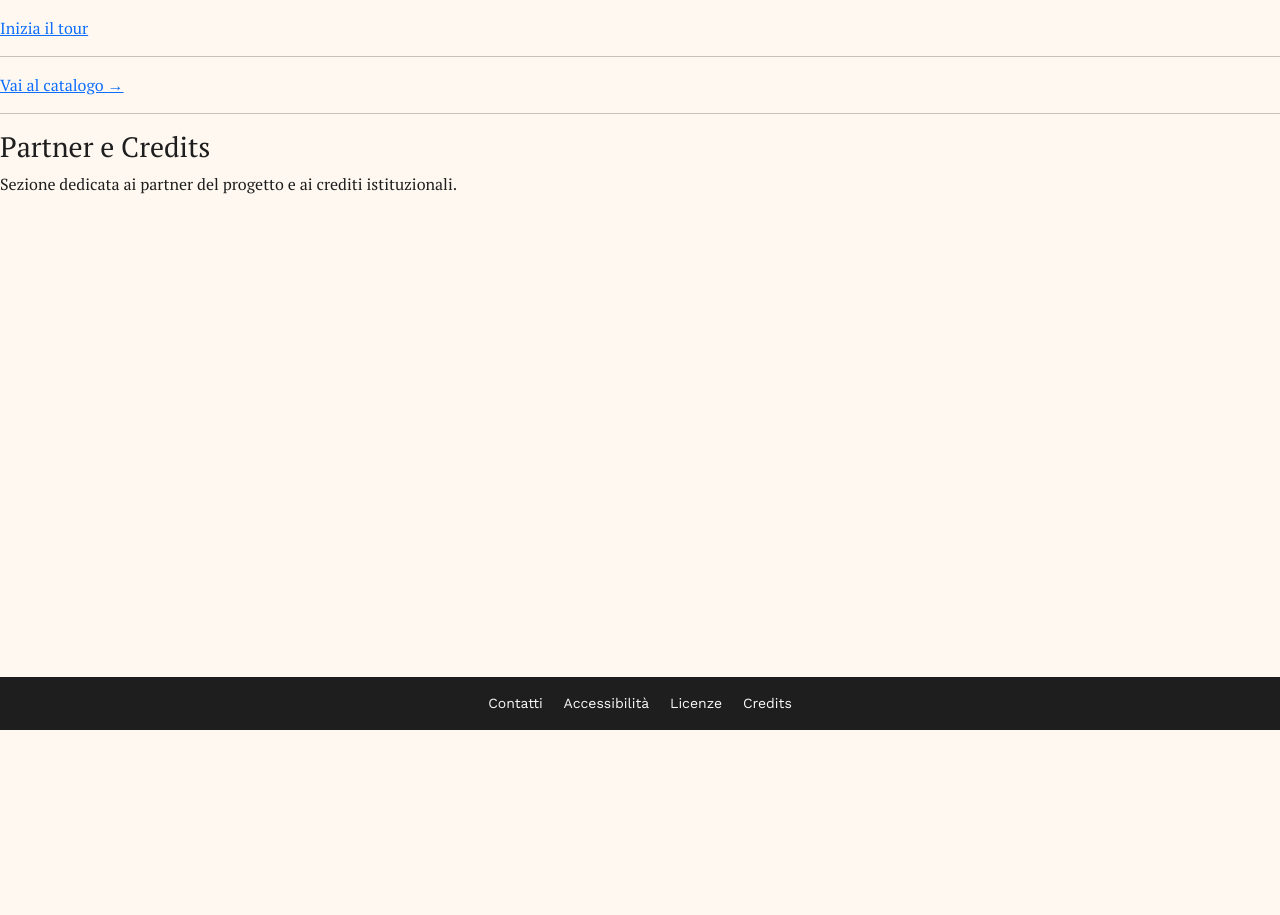
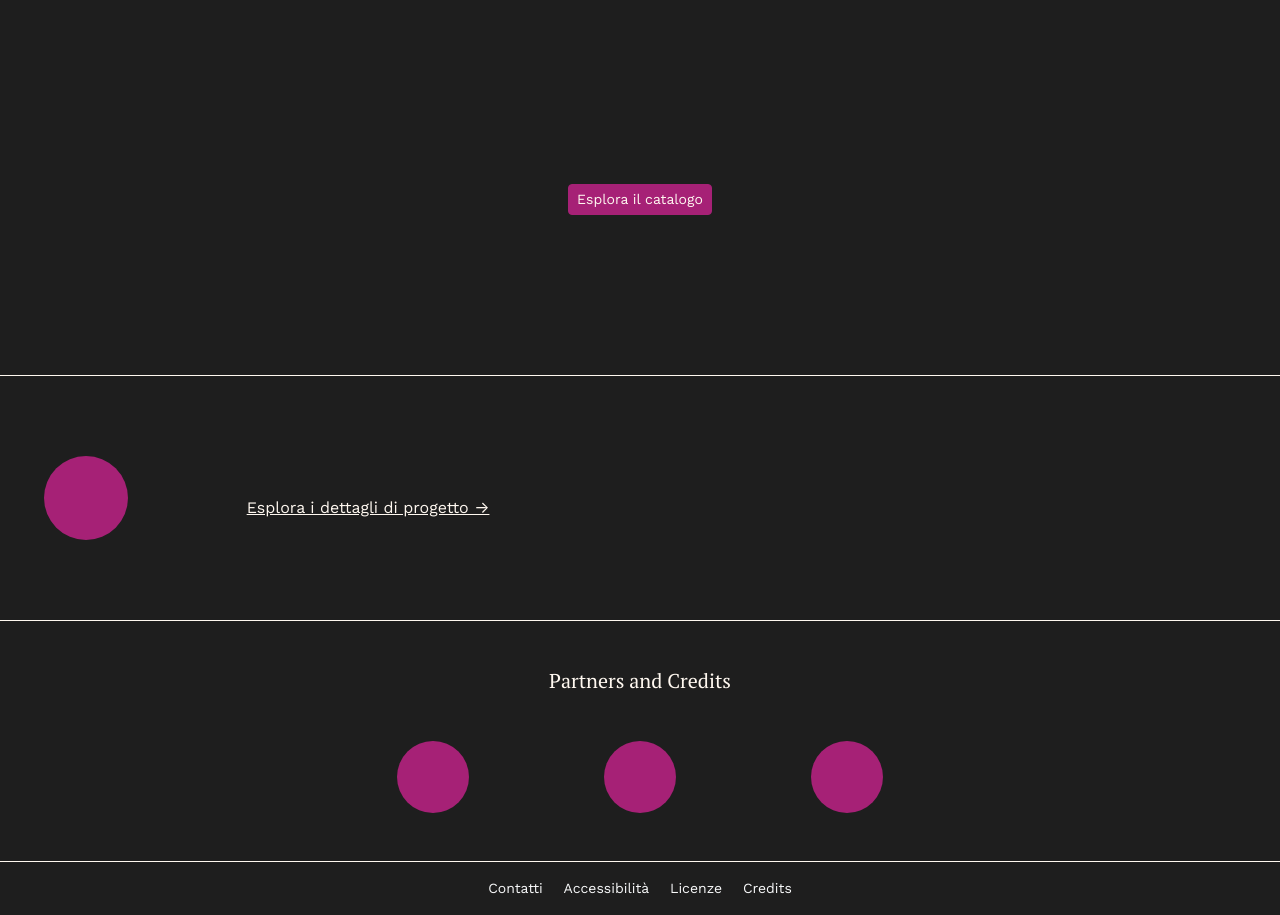
Before and after one commit to dharc-org/changes-spoke4-portal, a Flask app: template app/templates/collection_home.html in a window 1280 px wide. Shown: the part 70-985 px from the top of the page. Before the commit the page ends 800 px from the top, so only its background shows below. Run offline with Flask 3, Linux system fonts and the light colour scheme; the template is opened without the code that fills it, so the values that code supplies are empty; some libraries are stand-ins or nearby versions.

Commit message:
refactor: collection homepage layout

```diff
--- a/app/static/css/style.css
+++ b/app/static/css/style.css
@@ -26,6 +26,34 @@ body {
     font-family: var(--font-base);
     background-color: var(--bs-body-bg);
     color: var(--bs-body-color);
+}
+
+/* Utility: link colored with secondary (for dark backgrounds) */
+.link-on-dark,
+.link-on-dark:hover,
+.link-on-dark:focus {
+    color: var(--color-secondary) !important;
+    text-decoration-color: var(--color-secondary);
+}
+
+/* Collection page theming (dark sections with secondary-colored text and dividers) */
+.collection-hero,
+.band,
+.credits {
+    color: var(--color-secondary);
+}
+
+.collection-hero .border-top,
+.collection-hero .border-bottom,
+.band {
+    border-color: var(--color-secondary) !important;
+}
+
+.band h3,
+.credits h3,
+.collection-hero h1,
+.collection-hero p {
+    color: var(--color-secondary);
 }
 
 /* Header nav hover underline in accent color */
--- a/app/templates/collection_home.html
+++ b/app/templates/collection_home.html
@@ -1,42 +1,105 @@
 {% extends 'base.html' %}
 
+{% block title %}{{ collection.display_title or collection.header_title }}{% endblock %}
+
 {% block content %}
-<div class='collection-home'>
+<style>
+    /* Page-scoped styles for the collection home */
+    .collection-hero {
+        padding: 10rem 2rem;
+        background-color: var(--bs-dark);
+        color: var(--color-secondary);
+    }
 
-    <!-- Header section -->
-    <section class='collection-header'>
-        <div class='header-content'>
-            <h2>{{ collection.header_title }}</h2>
-            <p class='subtitle'>{{ collection.header_subtitle }}</p>
-            <a href='{{ collection.overview_link }}' class='button'>
-                {{ gettext('Inizia il tour') }}
+    .btn-accent {
+        --bs-btn-bg: var(--color-accent);
+        --bs-btn-border-color: var(--color-accent);
+        --bs-btn-hover-bg: #bc2787;
+        /* slightly lighter */
+        --bs-btn-hover-border-color: #bc2787;
+        --bs-btn-color: var(--color-secondary);
+    }
+
+    .decor-circle {
+        width: 84px;
+        height: 84px;
+        border-radius: 50%;
+        background-color: var(--color-accent);
+    }
+
+    .band {
+        padding: 5rem 2rem;
+        border-top: 1px solid var(--color-secondary);
+        border-bottom: 1px solid var(--color-secondary);
+        background-color: var(--bs-dark);
+        color: var(--color-secondary);
+    }
+
+    .band h3 {
+        color: var(--color-secondary);
+    }
+
+    .credits {
+        padding: 5rem 2rem;
+        border-bottom: 1px solid var(--color-secondary);
+    }
+
+    .credits .decor-circle {
+        width: 72px;
+        height: 72px;
+    }
+</style>
+
+<!-- Hero -->
+<section class="collection-hero text-center font-sans">
+    <div class="container-xxl">
+        <h3 class="display-6 mb-4">{{ collection.header_title }}</h3>
+        <p class="mx-auto mb-4" style="max-width: 56ch;">
+            {{ collection.header_subtitle }}
+        </p>
+        <a href="{{ collection.catalogue_link }}" class="btn btn-accent btn-sm">
+            {{ gettext('Esplora il catalogo') }}
         </a>
     </div>
+
 </section>
-    <hr>
-    <!-- Description Section -->
-    <section class='collection-description'>
-        <div class='text-block'>
-            <h3>{{ collection.description_title }}</h3>
+
+<!-- Description band -->
+<section class="band">
+    <div class="container-xxl">
+        <div class="row align-items-start gy-4">
+            <div class="col-12 col-md-3 col-lg-2 d-flex justify-content-center justify-content-md-start">
+                <div class="decor-circle"></div>
+            </div>
+            <div class="col-12 col-md-9 col-lg-7">
+                <h3 class="h4 mb-3">{{ collection.description_title }}</h3>
                 {% for paragraph in collection.description_text %}
-            <p>{{ paragraph }}</p>
+                <p class="mb-3 font-sans">{{ paragraph }}</p>
                 {% endfor %}
-            <a href='{{ collection.catalogue_link }}' class='link'>
-                {{ gettext('Vai al catalogo') }} →
+                <a class="mt-4 d-inline-block font-sans link-on-dark link-underline-opacity-0 link-underline-opacity-75-hover"
+                    href="{{ collection.overview_link }}">
+                    {{ gettext('Esplora i dettagli di progetto') }} →
                 </a>
             </div>
-    </section>
-    <hr>
-
-    <!-- Partners / Credits Section -->
-    <section class='collection-credits'>
-        <h3>{{ gettext('Partner e Credits') }}</h3>
-        <p>{{ gettext('Sezione dedicata ai partner del progetto e ai crediti istituzionali.') }}</p>
-        <div class='credits-circles'>
-            <div class='circle'></div>
-            <div class='circle'></div>
-            <div class='circle'></div>
+        </div>
     </div>
 </section>
+
+<!-- Partners / Credits -->
+<section class="py-5 credits" style="background-color: var(--bs-dark); color: var(--color-secondary);">
+    <div class="container-xxl text-center">
+        <h3 class="h5 mb-5">{{ gettext('Partners and Credits') }}</h3>
+        <div class="row g-5 justify-content-center">
+            <div class="col-4 col-md-3 col-lg-2 d-flex justify-content-center">
+                <div class="decor-circle"></div>
             </div>
+            <div class="col-4 col-md-3 col-lg-2 d-flex justify-content-center">
+                <div class="decor-circle"></div>
+            </div>
+            <div class="col-4 col-md-3 col-lg-2 d-flex justify-content-center">
+                <div class="decor-circle"></div>
+            </div>
+        </div>
+    </div>
+</section>
 {% endblock %}
```
Lines whose indentation alone changed are shown as unchanged.
